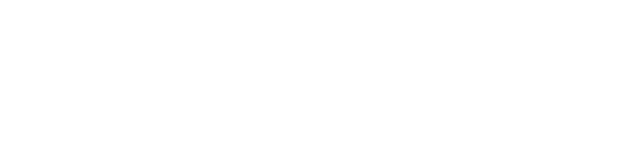
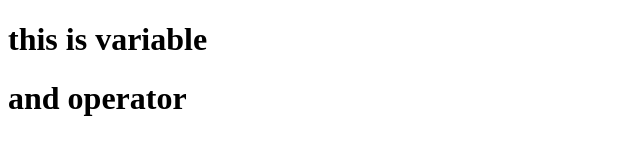
Before and after one commit to STEPEE-SONDAWALE/javascript-first-program, a plain HTML site: page variable/variables.html in a window 1280 px wide. Shown: the whole page, without its empty margins (0-640 px from the left). Drawn offline with Linux system fonts and the light colour scheme.

Commit message:
added opeartor file excidently

```diff
--- a/variable/variables.html
+++ b/variable/variables.html
@@ -6,4 +6,9 @@
     <title>variables</title>
     <script src="variables.js"></script>
 </head>
+
 <body>
+    <h1>this is variable</h1>
+    <h1>and operator </h1>
+</body>
+</html>
```
Also changed, not shown: variable/variables.js (line endings or trailing spaces).
